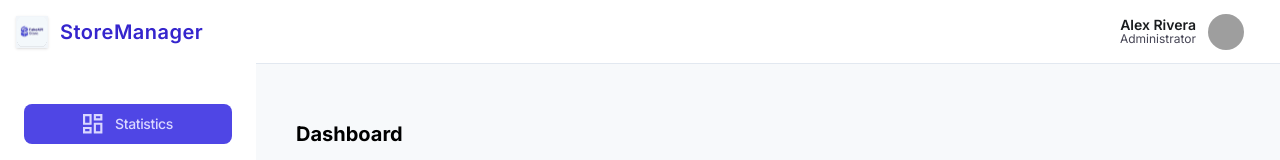
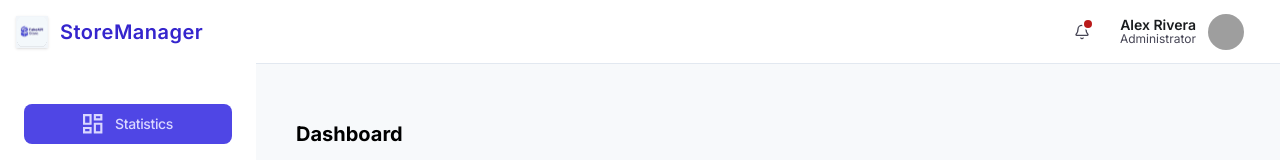
Before and after one commit to Praise-Tech-Dev/Store_Manager_Dashboard, a React (Vite) app: page /dashboard in a window 1280 px wide. Shown: the top 160 px of the page. Built offline with nearby package versions, Linux system fonts and the light colour scheme; no server answers; sample sign-in values are in the browser's storage; grey boxes are pictures that could not be loaded.

Commit message:
ui representation of notification

```diff
--- /dev/null
+++ b/src/components/shared/topNav/Notification.tsx
@@ -0,0 +1,39 @@
+import { Bell } from "lucide-react";
+
+export interface NotificationsProps {
+  hasUnreadNotification?: boolean;
+  isLoading?: boolean;
+}
+
+export const Notification = ({
+  hasUnreadNotification = true,
+  isLoading = false,
+}: NotificationsProps) => {
+  if (isLoading) {
+    return (
+      <div
+        aria-hidden="true"
+        className="flex h-8 w-8 items-center justify-center"
+      >
+        <span className="h-4 w-4 animate-pulse rounded-full bg-slate-200" />
+      </div>
+    );
+  }
+
+  return (
+    <button
+      type="button"
+      aria-label="View notifications"
+      className="group relative flex h-9 w-9 items-center justify-center rounded-lg transition-colors hover:bg-slate-50 focus:outline-none"
+    >
+      <Bell className="h-4 w-4 text-text-gray transition-colors group-hover:text-slate-700" />
+
+      {hasUnreadNotification && (
+        <span
+          aria-hidden="true"
+          className="absolute top-1.5 right-2 h-2 w-2 rounded-full bg-danger ring-2 ring-white"
+        />
+      )}
+    </button>
+  );
+};
--- a/src/components/shared/topNav/TopNav.tsx
+++ b/src/components/shared/topNav/TopNav.tsx
@@ -1,13 +1,17 @@
 import { UserProfileMenu } from "@/components/users/UserProfileMenu"
+import { Notification, type NotificationsProps } from "./Notification";
 
-export const TopNav = () => {
+export const TopNav = ({hasUnreadNotification =true, isLoading = false } : NotificationsProps) => {
 
     return (
       <header className="sticky top-0 z-30 flex h-16 w-full items-center justify-between border-b border-slate-200 bg-white px-4 sm:px-6 lg:px-8">
-        <div className="flex flex-1 items-center">{/* Global Search */}</div>
+        <div className="flex flex-1 items-center">
+          {/* Global Search */}
+        </div>
         {/* notifications and user profile  */}
         <div className="flex items-center gap-4">
           {/* NotificationBell */}
+          <Notification hasUnreadNotification={hasUnreadNotification} isLoading={isLoading} />
           <UserProfileMenu />
         </div>
       </header>
--- a/src/components/users/UserProfileMenu.tsx
+++ b/src/components/users/UserProfileMenu.tsx
@@ -3,6 +3,7 @@ import { useEffect, useRef, useState } from "react";
 import { Avatar } from "../shared/Avatar";
 import { getUserAvatarUrl } from "@/utils/user.utils";
 import { useNavigate } from "react-router-dom";
+import { ProfileMenuSkeleton } from "../shared/topNav/ProfileMenuSkeleton";
 
 export const UserProfileMenu = () => {
     const { user, isLoading, logout} = useAuth();
@@ -31,13 +32,14 @@ export const UserProfileMenu = () => {
 
     if (isLoading) {
       return (
-        <div className="flex items-center gap-3 animate-pulse">
-          <div className="w-10 h-10 rounded-full bg-slate-200" />
-          <div className="hidden sm:flex flex-col gap-1.5">
-            <div className="w-24 h-3.5 bg-slate-200 rounded" />
-            <div className="w-16 h-2.5 bg-slate-200 rounded" />
-          </div>
-        </div>
+        // <div className="flex items-center gap-3 animate-pulse">
+        //   <div className="w-10 h-10 rounded-full bg-slate-200" />
+        //   <div className="hidden sm:flex flex-col gap-1.5">
+        //     <div className="w-24 h-3.5 bg-slate-200 rounded" />
+        //     <div className="w-16 h-2.5 bg-slate-200 rounded" />
+        //   </div>
+        // </div>
+        <ProfileMenuSkeleton />
       );
     }
 
```
